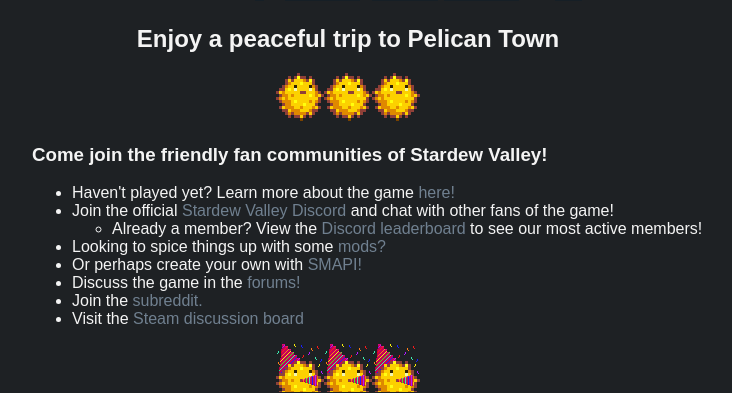
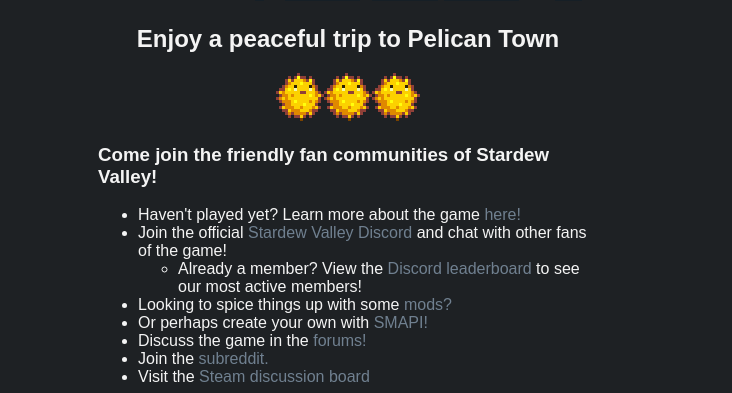
Before and after one commit to aquova/governor, a PHP site: page / in a window 1280 px wide. Shown: the part 369-762 px from the top of the page, without its empty margins (292-1024 px from the left). Run offline with PHP 8.4, Linux system fonts and the light colour scheme.

Commit message:
Correct margins on list for different resolutions

```diff
--- a/src/css/index.css
+++ b/src/css/index.css
@@ -1,5 +1,6 @@
 .list {
-    margin-left: 25%;
+    max-width: 500px;
+    margin: auto;
 }
 
 #footer {
```
